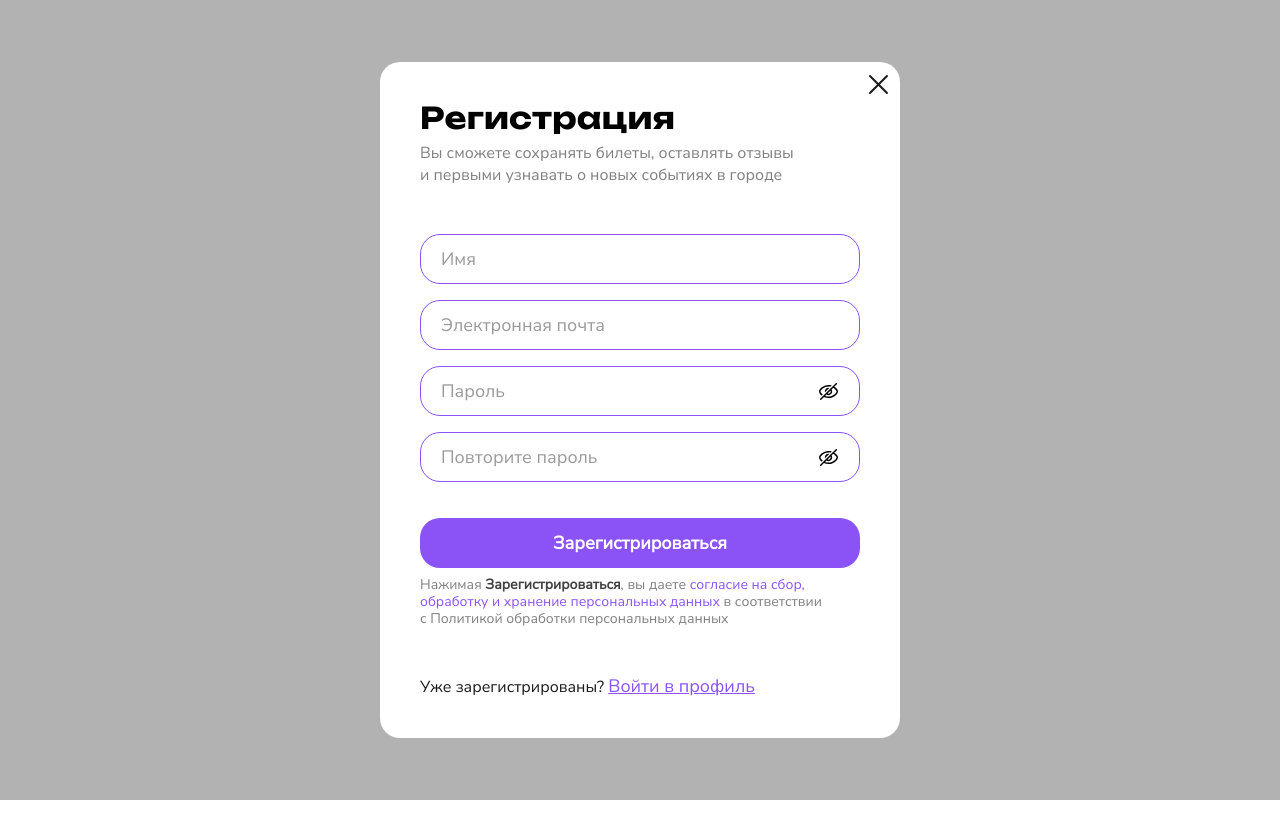
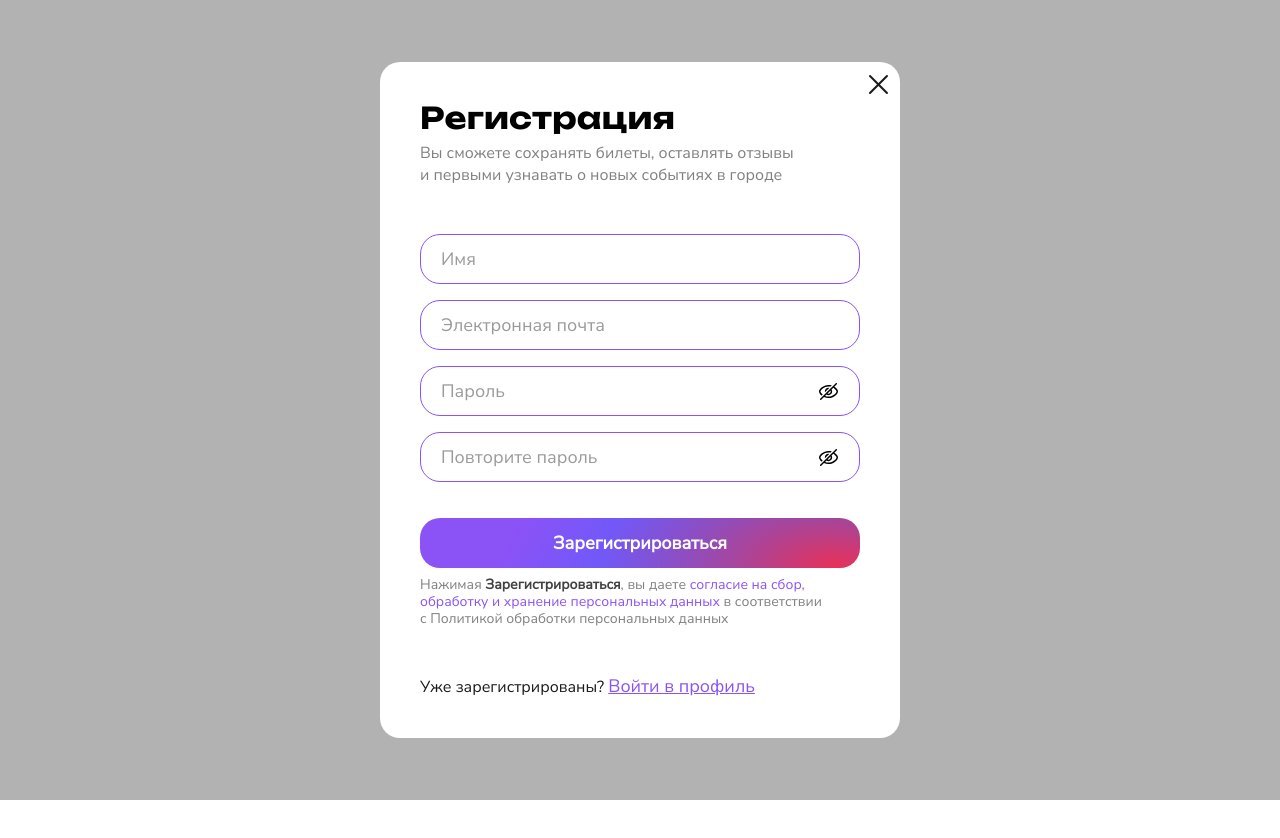
Before and after one commit to by-the-ticket-take-the-ride/frontend, a React (Create React App) app: page / in a window 1280 px wide. Shown: the top 838 px of the page. Built offline with nearby package versions, Linux system fonts and the light colour scheme.

Commit message:
feature: установлен градиент на кнопке зарегистрироваться

```diff
--- a/src/components/Main/AuthForm/AuthForm.css
+++ b/src/components/Main/AuthForm/AuthForm.css
@@ -61,7 +61,11 @@
   height: 50px;
   border: none;
   border-radius: 20px;
-  background-color: #8B52F6;
+  background:
+  radial-gradient(53.99% 245.51% at 94.46% 100%, #EA3057 0%, rgba(234, 48, 87, 0) 100%),
+    linear-gradient(118.28deg, #8B52F6 22.11%, #3A66FF 88.65%);
+
+
 
   font-family: "Nunito Sans";
   font-size: 18px;
```
